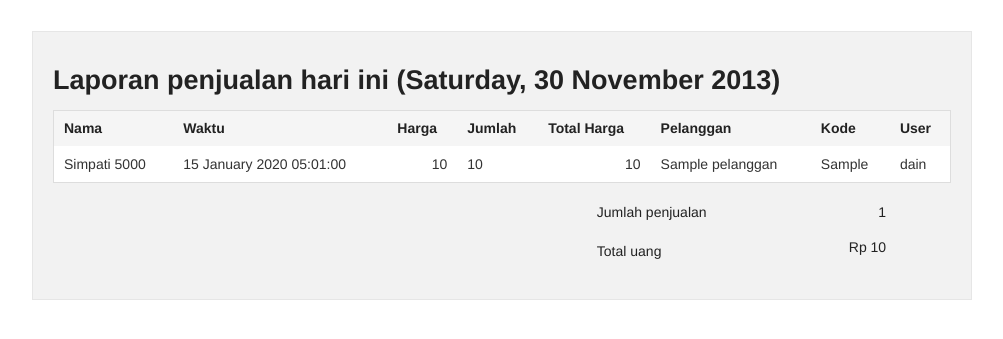
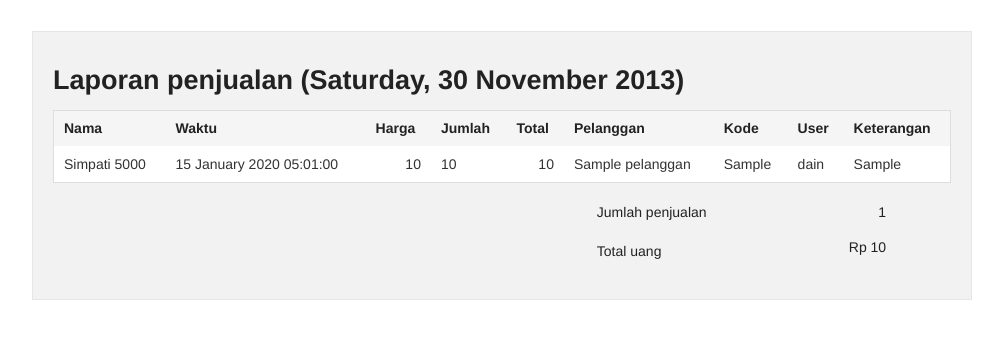
Before and after one commit to emaniacs/belajar-django, a Django app: page /penjualan/hari-ini/ in a window 1280 px wide. Shown: the part 45-384 px from the top of the page, without its empty margins (138-1141 px from the left). Run offline with Django 3.2, Linux system fonts and the light colour scheme; a user stored in the database is signed in; data comes from the database, SQL or seed files in the repository; tables that the repository leaves empty hold one stand-in row (values such as "Sample post"); parts of the project's set-up code (start-up, migrations or seed data) failed here and were passed over.

Commit message:
Update hari_ini template

```diff
--- a/etc/templates/penjualan/hari_ini.html
+++ b/etc/templates/penjualan/hari_ini.html
@@ -4,7 +4,7 @@
     <div class="twelve columns panel">
         <div class="row">
             <div class="twelve columns">
-                <h3>Laporan penjualan hari ini ({{sekarang|date:"l, d F Y"}})</h3>
+                <h3>Laporan penjualan ({{sekarang|date:"l, d F Y"}})</h3>
                 <table class="table twelve">
                     <thead>
                         <tr>
@@ -12,10 +12,11 @@
                             <th>Waktu</th>
                             <th>Harga</th>
                             <th>Jumlah</th>
-                            <th>Total Harga</th>
+                            <th>Total</th>
                             <th>Pelanggan</th>
                             <th>Kode</th>
                             <th>User</th>
+                            <th>Keterangan</th>
                         </tr>
                     </thead>
                     <tbody>
@@ -29,6 +30,7 @@
                                 <td>{{galeh.pelanggan.nama}}</td>
                                 <td>{{galeh.kode}}</td>
                                 <td>{{galeh.user}}</td>
+                                <td>{{galeh.dll}}</td>
                             </tr>
                         {% endfor %}
                     </tbody>
```
